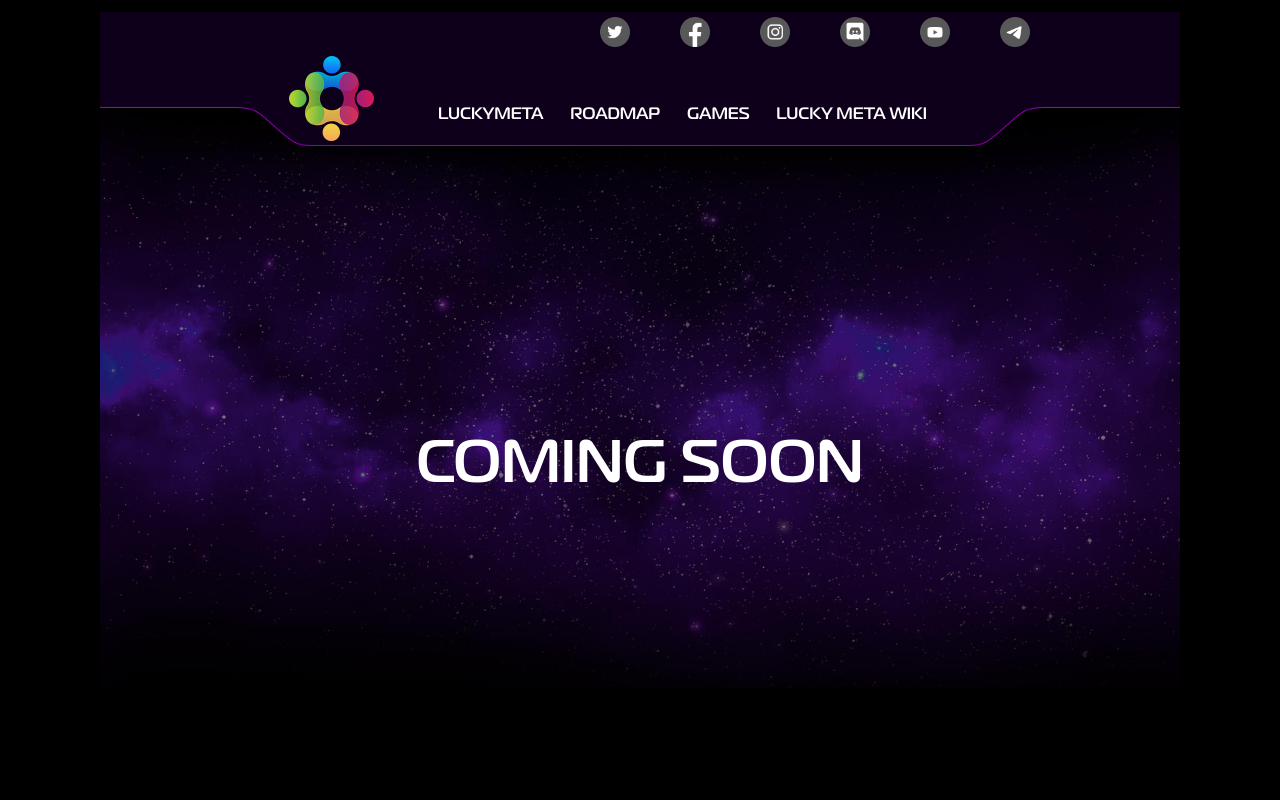
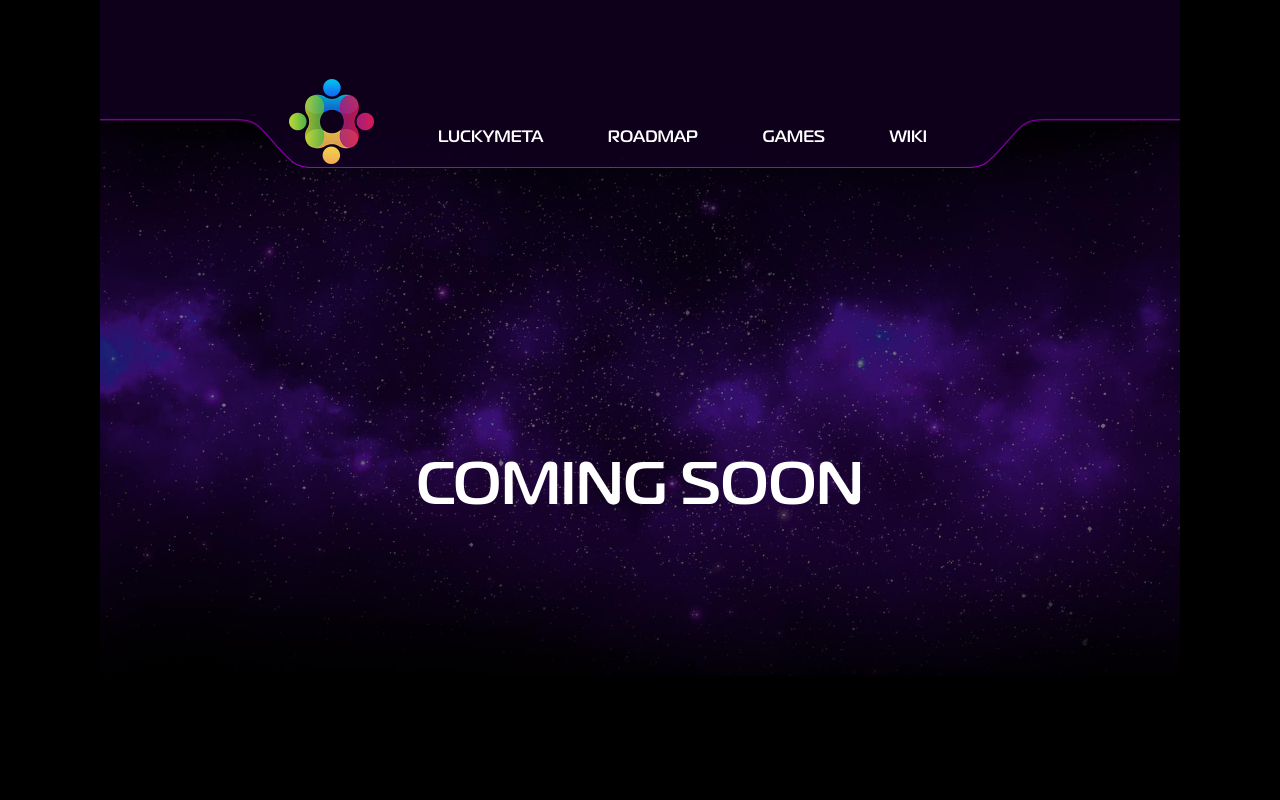
Before and after one commit to cris200751/lucky-origin2, a Vue app: page /more in a window 1280 px wide. Shown: the top 800 px of the page. Built offline with nearby package versions, Linux system fonts and the light colour scheme.

Commit message:
remove social network icon in header

```diff
--- a/src/components/public/header.vue
+++ b/src/components/public/header.vue
@@ -1,6 +1,6 @@
 <template>
   <div class="header">
-    <ul class="list-social-network">
+    <!-- <ul class="list-social-network">
       <li
         @click="jumpclick('https://twitter.com/LuckyMetaverse')"
         class="social-network"
@@ -45,7 +45,7 @@
         <img class="no-color" src="@/assets/images/telegram-no-color.png" />
         <img class="color" src="@/assets/images/telegram.png" />
       </li>
-    </ul>
+    </ul> -->
     <div class="frame">
       <router-link to="/"
         ><img class="logo" src="../../../static/images/Logp.png"
@@ -62,7 +62,7 @@
         </li>
         <li>
           <a href="https://luckymeta.gitbook.io/lucky-meta-white-paper/"
-            >Lucky Meta Wiki</a
+            >Wiki</a
           >
         </li>
       </ul>
@@ -91,21 +91,21 @@ export default {
   background-size: 100% 100%;
 }
 
-.list-social-network {
+/* .list-social-network {
   display: flex;
-  margin-left: 44%;
+  margin-left: 33%;
   margin-top: 12px;
   width: fit-content;
-  /* margin: auto; */
-}
+  margin: auto;
+} */
 
-@media only screen and (max-width: 1080px) {
+/* @media only screen and (max-width: 1080px) {
   .list-social-network {
     margin-left: 22%;
   }
-}
+} */
 
-@media only screen and (max-width: 767px) {
+/* @media only screen and (max-width: 767px) {
   .list-social-network {
     margin-left: 0;
     width: 100%;
@@ -132,11 +132,11 @@ img.color {
 
 .social-network:hover .color {
   display: block;
-}
+} */
 
 .header .frame {
   display: flex;
-  /* padding-top: 78.5px; */
+  padding-top: 78.5px;
   width: 65%;
   margin: 0 auto;
 }
```
